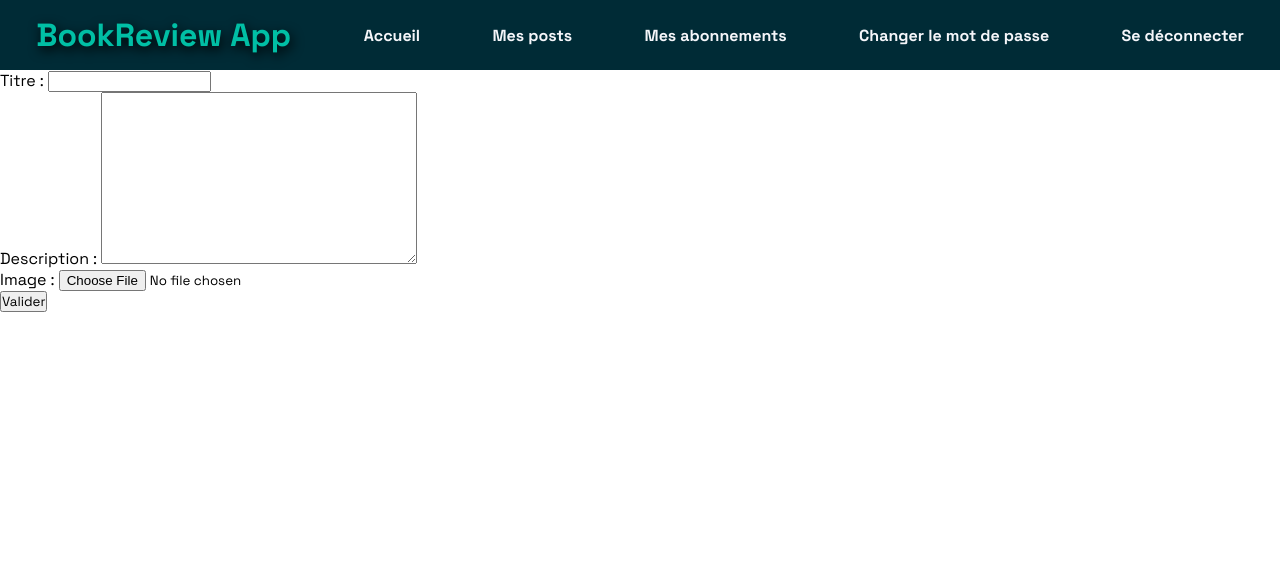
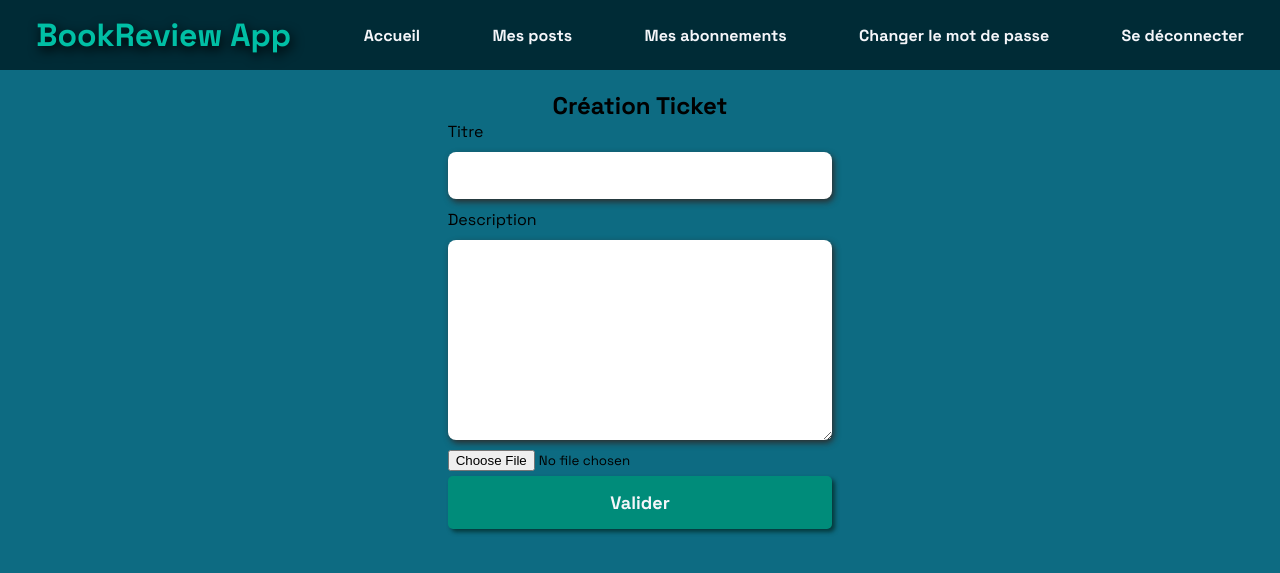
Before and after one commit to weekendatchewie/p9_litreview_book, a Django app: page /ticket/create in a window 1280 px wide. Shown: the top 573 px of the page. Run offline with Django 4.2, Linux system fonts and the light colour scheme; the visitor is signed in with stand-in values (Sample User, id 1).

Commit message:
style form ticket create

```diff
--- a/review/templates/review/review_update.html
+++ b/review/templates/review/review_update.html
@@ -9,8 +9,8 @@
 {% block content %}
 
 
+    <div class="bloc-form-container">
     <h2 class="title-form">Modifier l'avis</h2>
-    <div class="bloc-form-container">
 
         <p>{{ ticket.title }}</p>
         {% if ticket.image %}
--- a/review/templates/review/ticket_create.html
+++ b/review/templates/review/ticket_create.html
@@ -1,14 +1,31 @@
 {% extends "base.html" %}
+
+{% load static %}
+
+{% block statics %}
+    <link rel="stylesheet" type="text/css" href="{% static 'review/styles.css' %}?{% now "U" %}">
+{% endblock %}
 
 {% block content %}
 
+
     <div class="bloc-form-container">
+    <h2 class="title-form">Création Ticket</h2>
 
         <form method="post" enctype="multipart/form-data">
             {% csrf_token %}
-            {{ form.as_p }}
 
-            <button type="submit">Valider</button>
+            <div class="input-field">
+                <label class="input-label" for="title">{{ form.title.label }}</label>
+                {{ form.title }}
+            </div>
+            <div class="input-field">
+                <label class="input-label" for="description">{{ form.description.label }}</label>
+                {{ form.description }}
+            </div>
+            {{ form.image }}
+
+            <button type="submit" class="btn-validate">Valider</button>
 
         </form>
 
```
